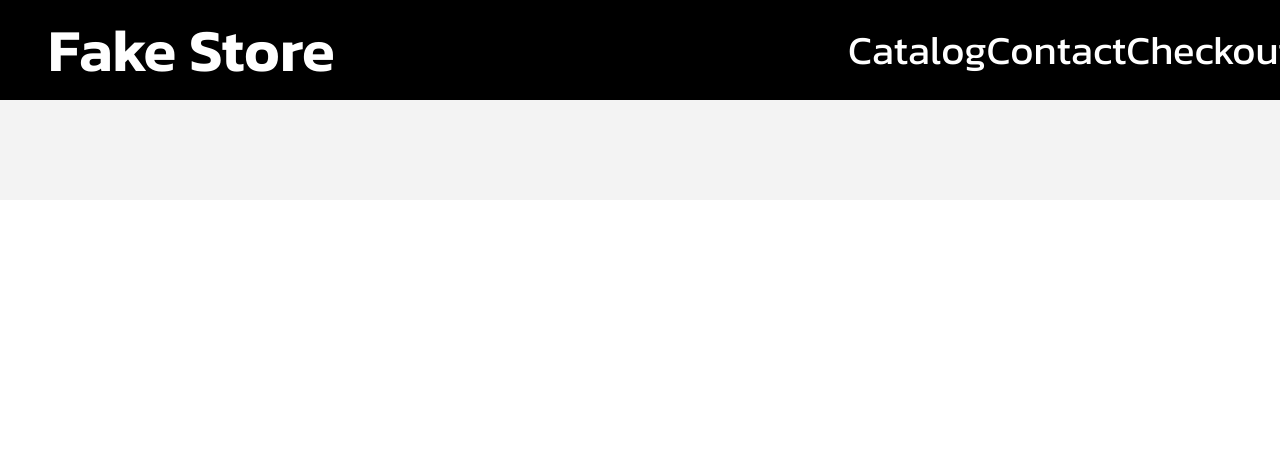
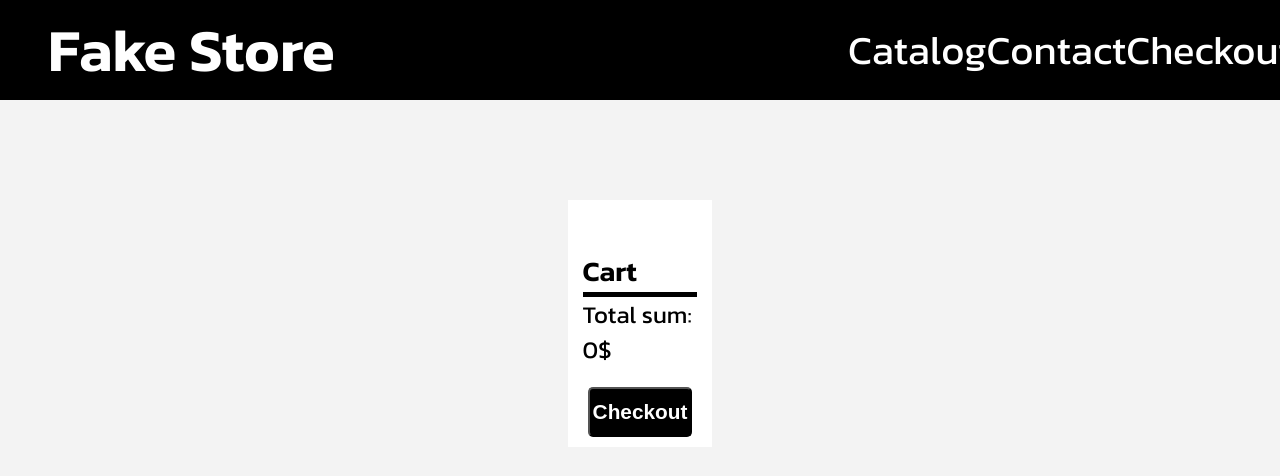
Before and after one commit to sesamDev/shopping-cart, a React (Create React App) app: page /checkout in a window 1280 px wide. Shown: the top 476 px of the page. Built offline with nearby package versions, Linux system fonts and the light colour scheme.

Commit message:
Can now see sum of cart

```diff
--- a/src/components/routes/Checkout.js
+++ b/src/components/routes/Checkout.js
@@ -38,6 +38,12 @@ export const createRenderReadyCart = (cart) => {
   return summarizedCart;
 };
 
+const sumOfCart = (cart) => {
+  return cart.reduce((sum, curr) => {
+    return (sum += curr.price * curr.quantity);
+  }, 0);
+};
+
 const Checkout = (props) => {
   const [renderCart, setRenderCart] = useState([]);
   useEffect(() => {
@@ -47,7 +53,7 @@ const Checkout = (props) => {
     };
   }, [props.cart]);
   return (
-    <div data-testid="checkout">
+    <div data-testid="checkout" className="checkout">
       <div className="checkoutOverview">
         {renderCart.map((item) => {
           return (
@@ -59,6 +65,12 @@ const Checkout = (props) => {
             </div>
           );
         })}
+        <div className="cartTotal">
+          <h3>Cart</h3>
+          <div className="line"></div>
+          <p>{"Total sum: " + sumOfCart(renderCart) + "$"}</p>
+          <button>Checkout</button>
+        </div>
       </div>
     </div>
   );
--- a/src/styles/Checkout.css
+++ b/src/styles/Checkout.css
@@ -0,0 +1,66 @@
+.checkout {
+  justify-content: center;
+  height: 100%;
+  background-color: white;
+  margin-bottom: 200px;
+}
+
+.checkoutOverview {
+  display: grid;
+  background-color: white;
+  grid-template-rows: repeat(1, 1fr);
+  gap: 5px;
+}
+
+.c-card {
+  display: grid;
+  text-align: center;
+  height: 90px;
+  min-width: 500px;
+  max-width: 1000px;
+  border: 1px solid black;
+  grid-template-columns: 0.5fr 1.5fr 1fr 1fr;
+  gap: 20px;
+}
+
+.c-card > img {
+  max-height: 50%;
+  max-width: 40%;
+  justify-self: center;
+  align-self: center;
+}
+
+.c-card > p {
+  font-size: 1.2rem;
+  font-weight: bold;
+  align-self: center;
+  justify-self: center;
+}
+
+.cartTotal {
+  margin-top: 50px;
+  width: 80%;
+  background-color: white;
+  font-size: 1.5rem;
+  display: flex;
+  flex-direction: column;
+  justify-self: center;
+}
+
+.cartTotal > button {
+  font-size: 1.3rem;
+  height: 50px;
+  border-radius: 5px;
+  width: 90%;
+  align-self: center;
+  margin-bottom: 10px;
+  margin-top: 20px;
+  background-color: black;
+  color: white;
+  font-weight: bold;
+}
+
+.cartTotal > button:active {
+  background-color: rgb(81, 81, 81);
+  color: white;
+}
```
